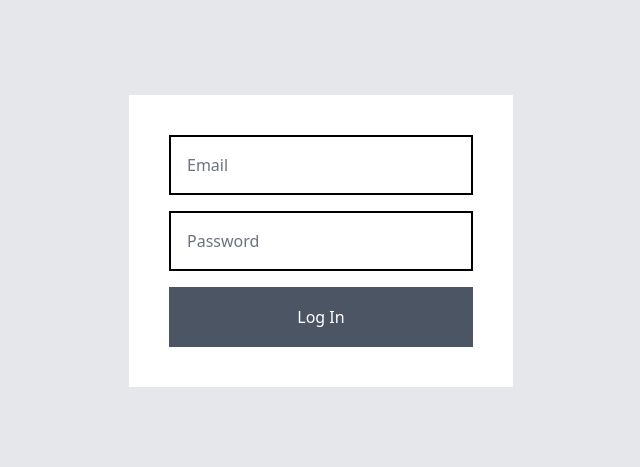
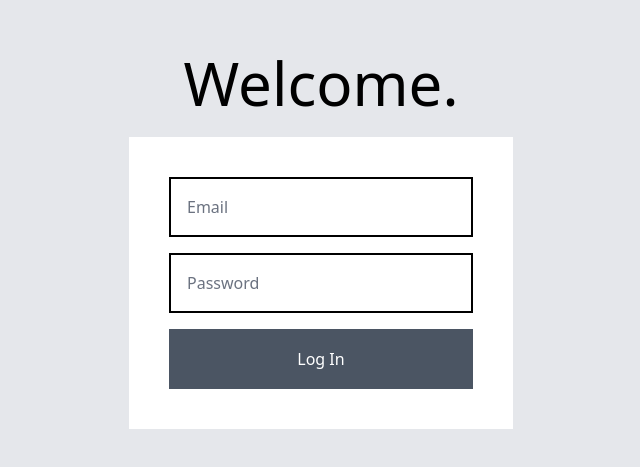
Before and after one commit to ObsidianLord/spa-vue-login-example, a Vue app: page /auth in a window 1280 px wide. Shown: the part 159-626 px from the top of the page, without its empty margins (319-959 px from the left). Built offline with nearby package versions, Linux system fonts and the light colour scheme.

Commit message:
feat: add welcome heading

```diff
--- a/src/views/Auth.vue
+++ b/src/views/Auth.vue
@@ -1,9 +1,11 @@
 <template>
+  <div class="max-w-sm w-full">
+    <h1 class="text-center font-medium text-6xl mb-6">Welcome.</h1>
     <form
       action="/"
       method="post"
       novalidate="true"
-    class="w-full mx-auto max-w-sm p-10 bg-white"
+      class="w-full mx-auto p-10 bg-white"
       @submit.prevent="submit"
     >
       <BaseMessage
@@ -34,6 +36,7 @@
         value="Log In"
       >Log In</BaseButton>
     </form>
+  </div>
 </template>
 
 <script>
```
Lines whose indentation alone changed are shown as unchanged.
